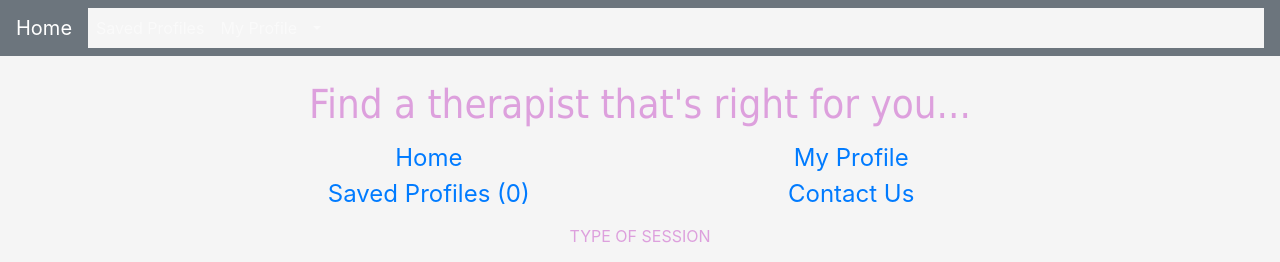
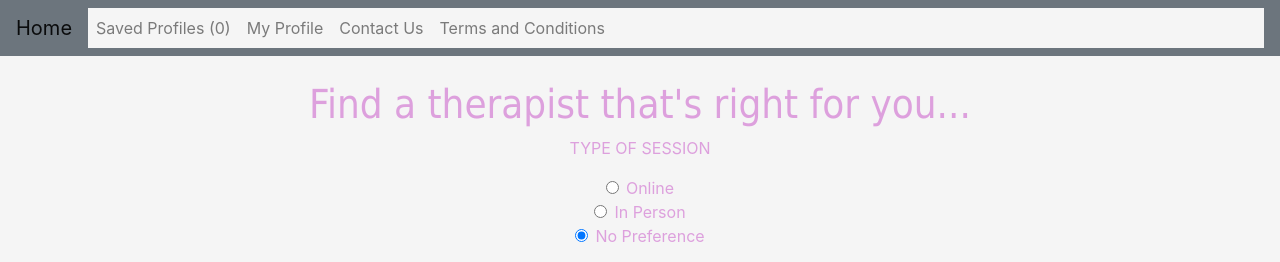
Before and after one commit to lmo99/personalproject, a React (Create React App) app: page / in a window 1280 px wide. Shown: the top 262 px of the page. Built offline with nearby package versions, Linux system fonts and the light colour scheme.

Commit message:
sorted out filters and most of navbar

```diff
--- a/src/App.js
+++ b/src/App.js
@@ -4,18 +4,18 @@ import {BrowserRouter, Route} from 'react-router-dom';
 import Filter from './components/Filter';
 import Header from './components/Header';
 import PractitionerList from './components/PractitionerList';
+import MyNav from './components/MyNav';
 
 import data from './models/data.json';
 import logo from './logo.svg';
 
 import './App.css';
 import 'bootstrap/dist/css/bootstrap.min.css';
-import {Nav, Navbar, NavDropdown} from'react-bootstrap'
 
 
 const App = () => {
-
-  const [profiles, setProfiles] = useState(data);
+  const initialProfileData = data
+  const [profiles, setProfiles] = useState(initialProfileData);
   const [practitionerList, setPractitionerList] = useState([]);
   const fullprofilebtn = document.getElementById('fullprofilebtn')
   const [filters, setFilters] = useState({
@@ -38,9 +38,10 @@ const App = () => {
 
   function filterPractitioners() {
     setProfiles(
-      profiles.filter(profile =>
+      initialProfileData.filter(profile =>
         (profile["profileInfo"]["typeOfSession"] === filters.typeOfSession ||
-        profile["profileInfo"]["typeOfSession"] === "session_nopreference") &&
+        profile["profileInfo"]["typeOfSession"] === "session_nopreference" ||
+        filters.typeOfSession === "session_nopreference") &&
         (profile["profileInfo"]["gender"] === filters.gender ||
         filters.gender === "gender_nopreference")
       )
@@ -55,27 +56,11 @@ const App = () => {
 
   return (
     <div>
-    <Navbar collapseOnSelect expand="lg" bg="secondary" variant="dark">
-    <Navbar.Brand exact path="/" >Home</Navbar.Brand>
-    <Navbar.Toggle aria-controls="responsive-navbar-nav" />
-    <Navbar.Collapse id="responsive-navbar-nav">
-      <Nav className="mr-auto">
-        <Nav.Link path="#savedprofiles">Saved Profiles</Nav.Link>
-        <Nav.Link path="/myprofile">My Profile</Nav.Link>
-        <NavDropdown path="/about" id="collasible-nav-dropdown">
-        <NavDropdown.Item path="/abouttus">About Us</NavDropdown.Item>
-          <NavDropdown.Item path="/contactus">Contact Us</NavDropdown.Item>
-          <NavDropdown.Divider />
-          <NavDropdown.Item path="/tsandcs">Terms and Conditions</NavDropdown.Item>
-        </NavDropdown>
-      </Nav>
-    </Navbar.Collapse>
-  </Navbar>
-
+        <MyNav practitionerCount={practitionerList.length}/>
         <BrowserRouter>
           <Route exact path="/" render={() => (
           <>
-            <Header practitionerList={practitionerList} />
+            <Header />
             <Filter filters={filters} setFilters={setFilters} filterPractitioners={filterPractitioners}/>
             <PractitionerList data={profiles} buttonFunction={addProfile} buttonText="Save +"/>
 
@@ -84,7 +69,7 @@ const App = () => {
 
          <Route path="/savedprofiles" render={() => (
           <>
-            <Header practitionerList={practitionerList} />
+            <Header />
             <h3>SAVED PROFILES</h3>
             <PractitionerList
               data={practitionerList}
@@ -96,7 +81,7 @@ const App = () => {
 
          <Route path="/myprofile" render={() => (
           <>
-            <Header practitionerList={practitionerList} />
+            <Header />
             <h3>WELCOME TO YOUR PROFILE</h3>
 
           </>
@@ -104,7 +89,7 @@ const App = () => {
 
          <Route path="/contactus" render={() => (
           <>
-            <Header practitionerList={practitionerList} />
+            <Header />
             <h3>CONTACT US</h3>
 
           </>
--- a/src/components/Header.js
+++ b/src/components/Header.js
@@ -1,34 +1,13 @@
 import React from 'react';
-import {Link} from 'react-router-dom';
 import '../App.css';
-import '../assets/Nav.css';
-
-<nav class="navbar navbar-default bootsnav"/>
 
 const Header = ({practitionerList}) => {
     return (
         <div>
             <br></br>
             <h1>Find a therapist that's right for you... </h1>
-            <div className="nav">
-
-                <Link to="/"> Home </Link>
-                <Link to="/myprofile" className="myProfile"> My Profile </Link>
-                <Link to="/savedprofiles" className="savedProfiles">
-                    Saved Profiles ({practitionerList.length})
-                </Link>
-                <Link to="/contactus" className="contactUs"> Contact Us </Link>
-            </div>
-
-
         </div>
-
-
     );
 }
 
-
-
-
-
 export default Header;
--- /dev/null
+++ b/src/components/MyNav.js
@@ -0,0 +1,26 @@
+import React from 'react';
+import {BrowserRouter, Route} from 'react-router-dom';
+import {Nav, Navbar, NavDropdown} from'react-bootstrap';
+
+const MyNav = ({practitionerCount}) => {
+  return (
+    <Navbar collapseOnSelect expand="lg" bg="secondary" variant="light">
+        <Navbar.Brand href="/" >Home</Navbar.Brand>
+        <Navbar.Toggle aria-controls="basic-navbar-nav" />
+        <Navbar.Collapse id="basic-navbar-nav">
+          <Nav className="mr-auto">
+            <Nav.Link href="/savedprofiles">Saved Profiles ({practitionerCount})</Nav.Link>
+            <Nav.Link href="/myprofile">My Profile</Nav.Link>
+            <Nav.Link href="/contactus">Contact Us</Nav.Link>
+            <Nav.Link href="/tsandcs">Terms and Conditions</Nav.Link>
+          </Nav>
+        </Navbar.Collapse>
+    </Navbar>
+  )
+}
+
+// <Link to="/savedprofiles" className="savedProfiles">
+// Saved Profiles ({practitionerList.length})
+// </Link>
+
+export default MyNav;
--- a/src/components/Practitioner.js
+++ b/src/components/Practitioner.js
@@ -7,6 +7,7 @@ const Practitioner = (props) => {
     }
     // an onClick function that takes in profiles that have been clicked including data, will then use Browser Router to display full profile page
         return(
+            <>
             <div className="container">
                 <Card style={{ width: '15rem'}}>
                     <Card.Img variant="top" src="http://romanroadtrust.co.uk/wp-content/uploads/2018/01/profile-icon-png-898.png" />
@@ -23,6 +24,7 @@ const Practitioner = (props) => {
                     </Card.Body>
                 </Card>
             </div>
+            </>
         )
     }
 
```
Also changed, not shown: src/components/Nav.js (deleted), 1 other file (tests, documents, lock files or other folders).
